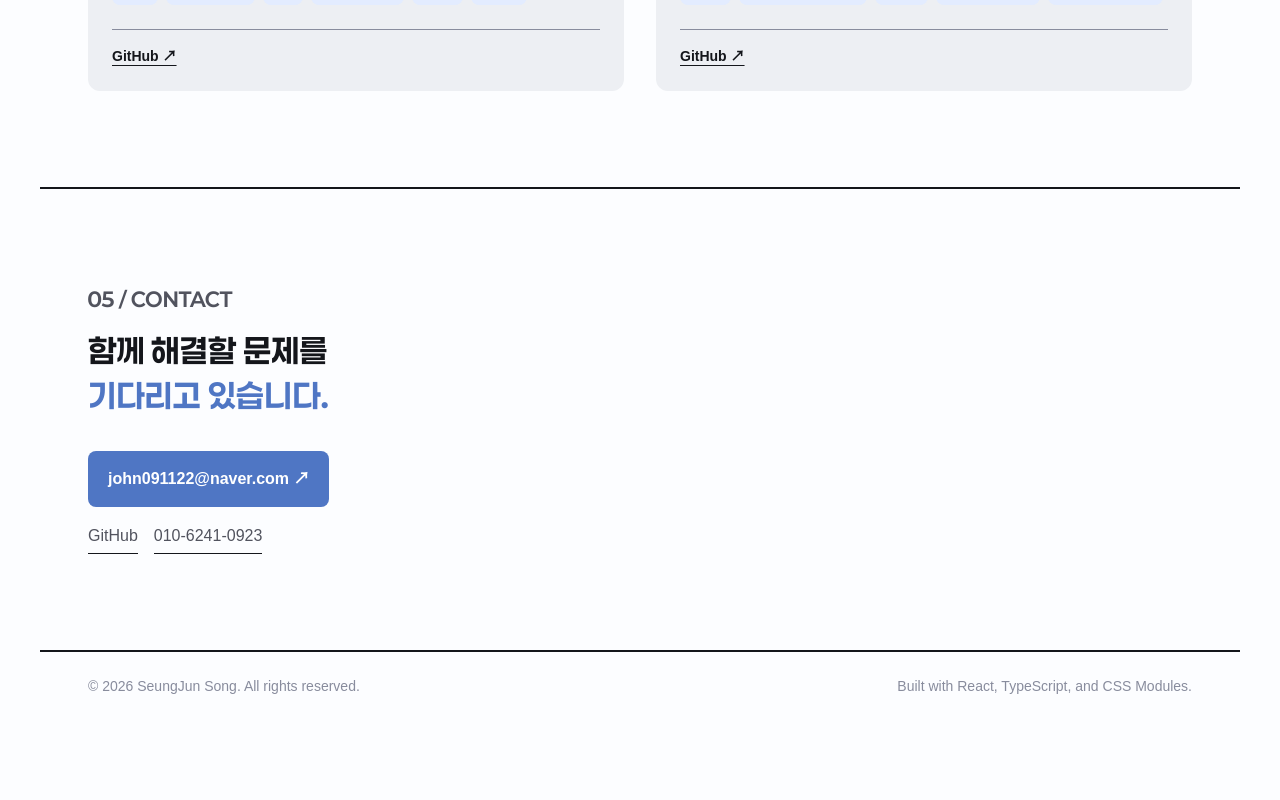
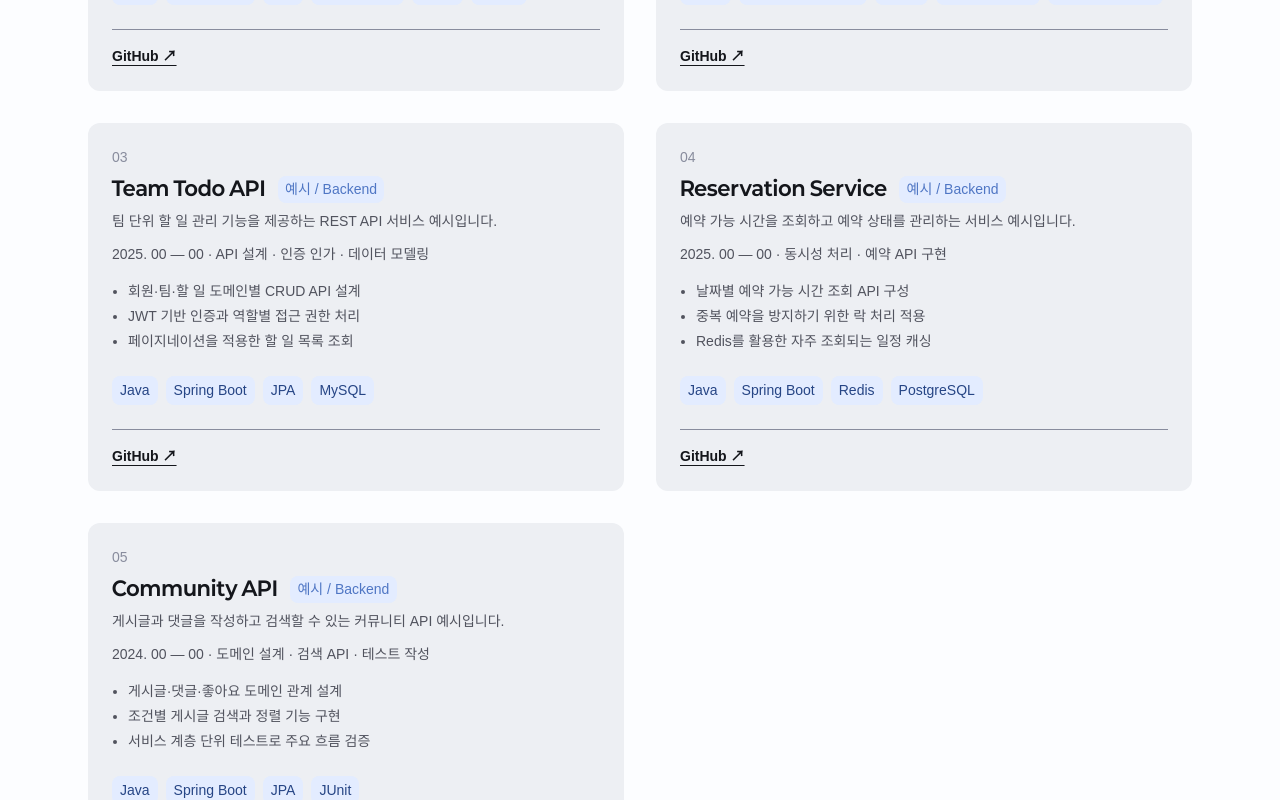
Before and after one commit to SeungJunS0ng/portfolio-site, a React (Vite) app: page / in a window 1280 px wide. Shown: the part 3168-3968 px from the top of the page. Before the commit the page ends 3889 px from the top, so only its background shows below. Built offline with nearby package versions, Linux system fonts and the light colour scheme; a web font is replaced by a local one.

Commit message:
feat: Projects 예시 카드 데이터 추가
- 기존 개인 프로젝트 두 건은 유지\n- 프로젝트 카드 레이아웃 확인을 위한 백엔드 예시 프로젝트 세 건 추가\n- 예시 배지와 example GitHub 주소로 실제 프로젝트와 구분

```diff
--- a/src/data/projects.ts
+++ b/src/data/projects.ts
@@ -33,4 +33,52 @@ export const projects: Project[] = [
       "Room migration과 백그라운드 수집 종료 문제 해결",
     ],
   },
+  {
+    id: "team-todo-api-example",
+    title: "Team Todo API",
+    badge: "예시 / Backend",
+    description:
+      "팀 단위 할 일 관리 기능을 제공하는 REST API 서비스 예시입니다.",
+    period: "2025. 00 — 00",
+    role: "API 설계 · 인증 인가 · 데이터 모델링",
+    stack: ["Java", "Spring Boot", "JPA", "MySQL"],
+    link: "https://github.com/example/team-todo-api",
+    highlights: [
+      "회원·팀·할 일 도메인별 CRUD API 설계",
+      "JWT 기반 인증과 역할별 접근 권한 처리",
+      "페이지네이션을 적용한 할 일 목록 조회",
+    ],
+  },
+  {
+    id: "reservation-service-example",
+    title: "Reservation Service",
+    badge: "예시 / Backend",
+    description:
+      "예약 가능 시간을 조회하고 예약 상태를 관리하는 서비스 예시입니다.",
+    period: "2025. 00 — 00",
+    role: "동시성 처리 · 예약 API 구현",
+    stack: ["Java", "Spring Boot", "Redis", "PostgreSQL"],
+    link: "https://github.com/example/reservation-service",
+    highlights: [
+      "날짜별 예약 가능 시간 조회 API 구성",
+      "중복 예약을 방지하기 위한 락 처리 적용",
+      "Redis를 활용한 자주 조회되는 일정 캐싱",
+    ],
+  },
+  {
+    id: "community-api-example",
+    title: "Community API",
+    badge: "예시 / Backend",
+    description:
+      "게시글과 댓글을 작성하고 검색할 수 있는 커뮤니티 API 예시입니다.",
+    period: "2024. 00 — 00",
+    role: "도메인 설계 · 검색 API · 테스트 작성",
+    stack: ["Java", "Spring Boot", "JPA", "JUnit"],
+    link: "https://github.com/example/community-api",
+    highlights: [
+      "게시글·댓글·좋아요 도메인 관계 설계",
+      "조건별 게시글 검색과 정렬 기능 구현",
+      "서비스 계층 단위 테스트로 주요 흐름 검증",
+    ],
+  },
 ];
```
